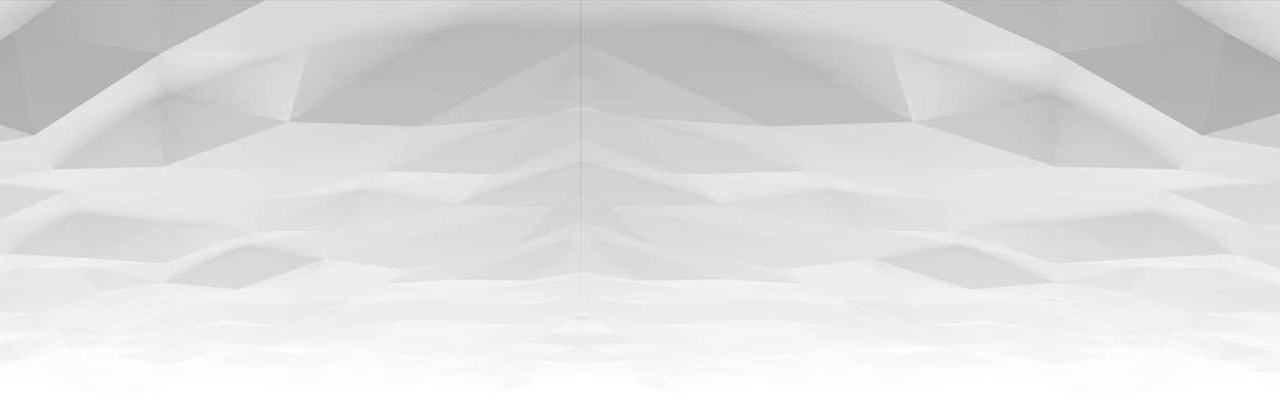
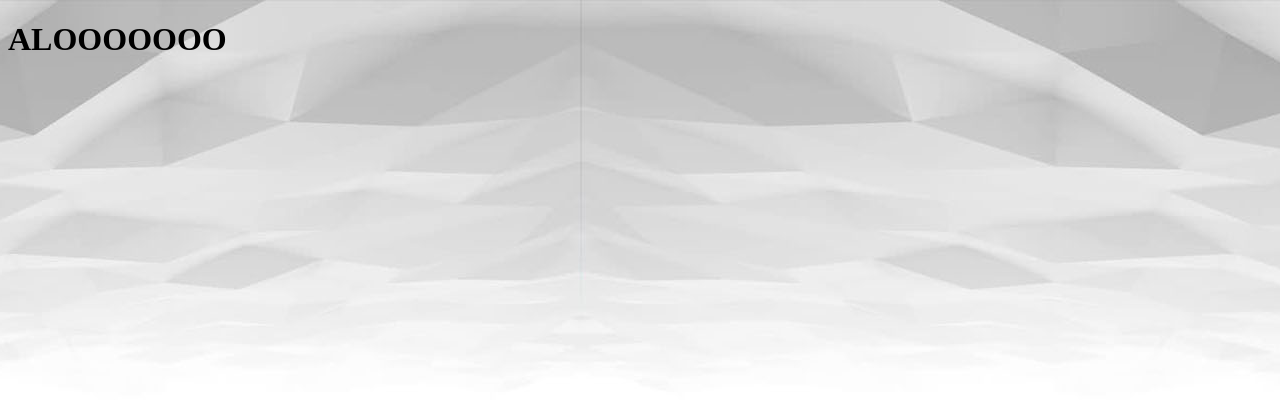
Before and after one commit to leonardo-nepomuceno/html-css, a plain HTML site: page exercícios/ex022/fundo005.html in a window 1280 px wide. Drawn offline with Linux system fonts and the light colour scheme.

Commit message:
Atualizei pra teste

```diff
--- a/exercícios/ex022/fundo005.html
+++ b/exercícios/ex022/fundo005.html
@@ -15,6 +15,7 @@
     </style>
 </head>
 <body>
+    <h1>ALOOOOOOO</h1>
 
 </body>
 </html>
```
